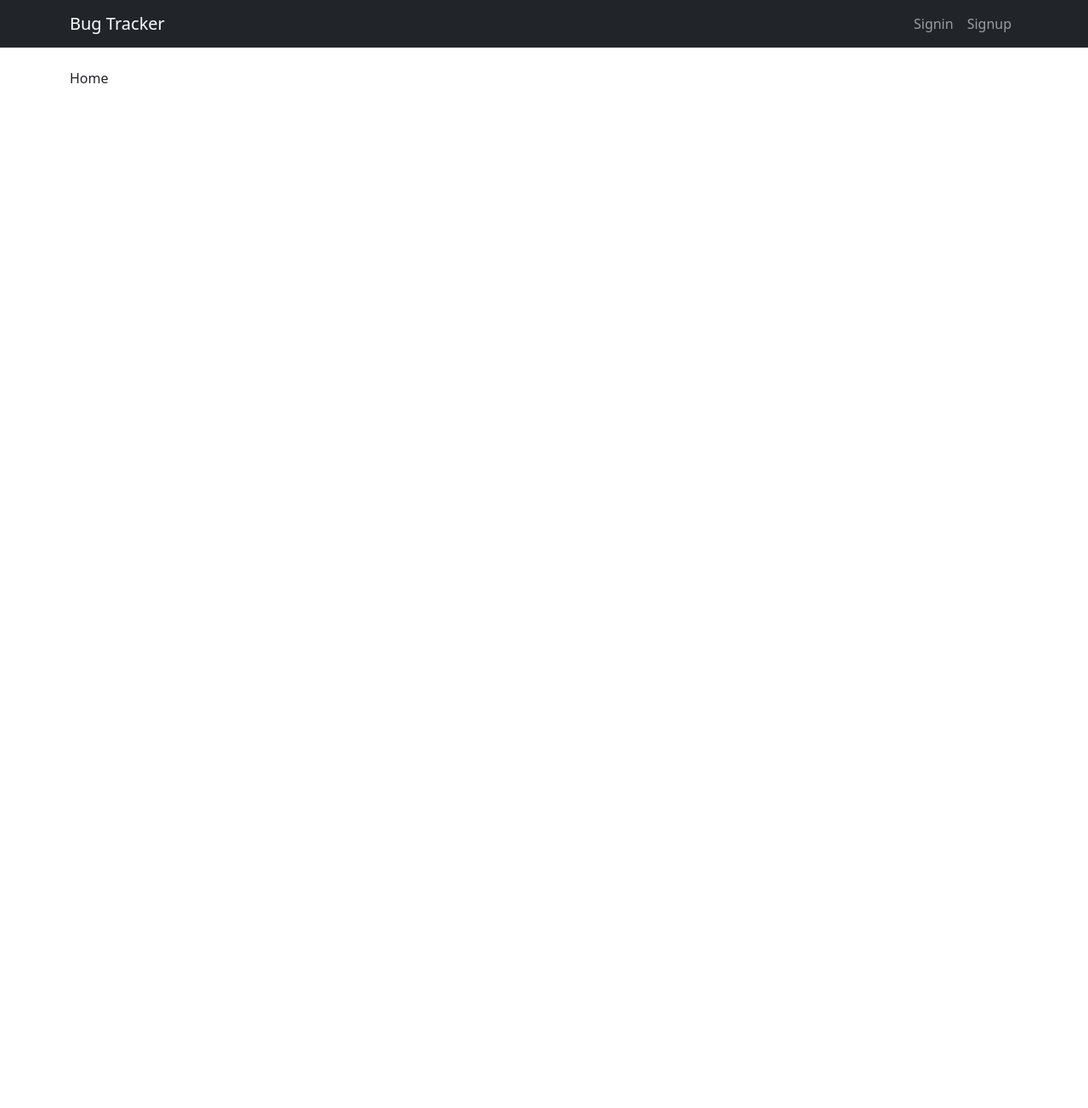
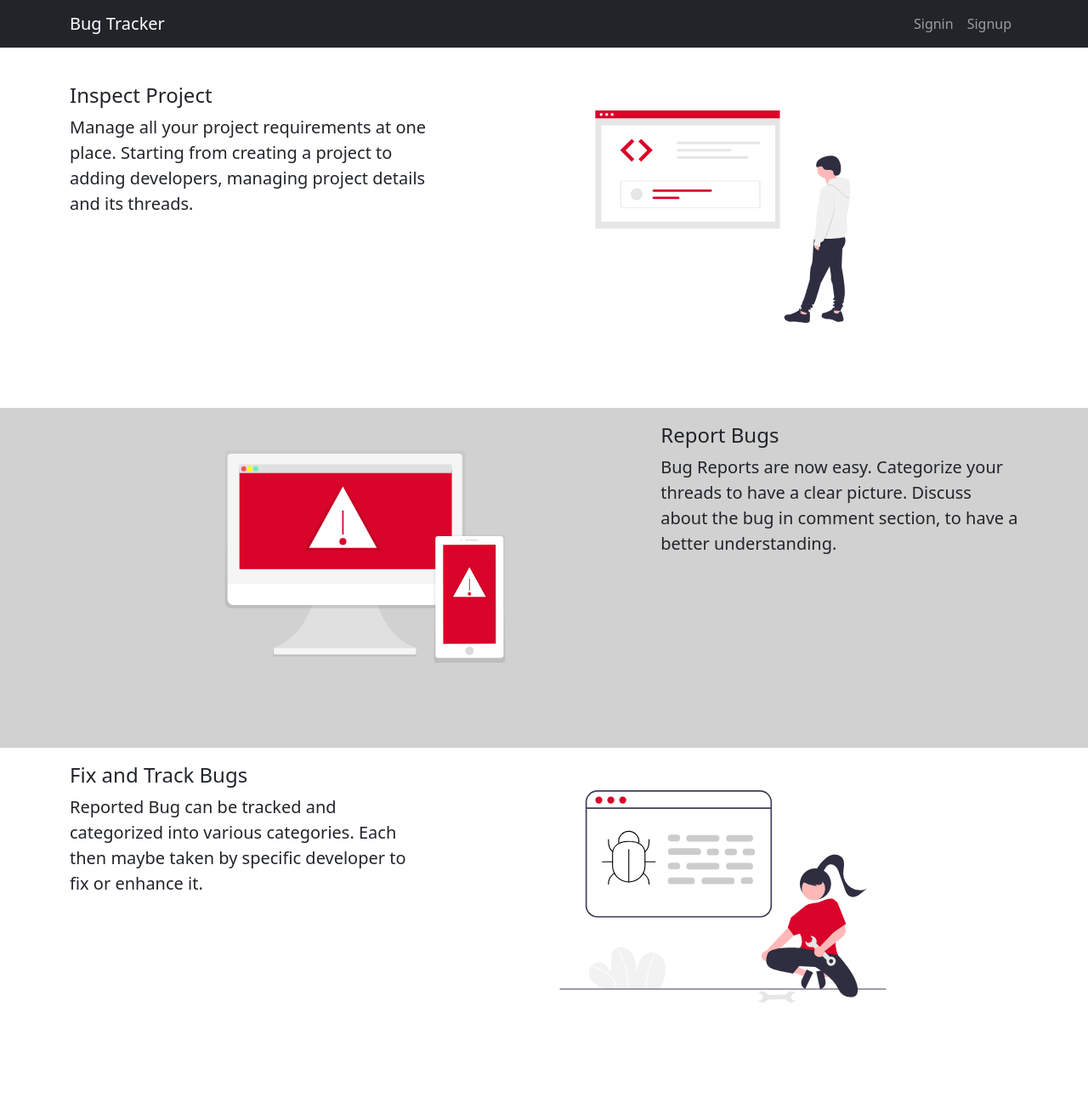
Before and after one commit to chintan1818/Bug-Traking, a Django app: page / in a window 1280 px wide. Shown: the whole page at 85% size. Before the commit the page ends 98 px from the top, so only its background shows below. Run offline with Django 3.2, Linux system fonts and the light colour scheme; parts of the project's set-up code (start-up, migrations or seed data) failed here and were passed over; some libraries are stand-ins or nearby versions.

Commit message:
Finish Home page

```diff
--- a/adf_bug_tracker/views.py
+++ b/adf_bug_tracker/views.py
@@ -3,3 +3,6 @@ from django.shortcuts import render
 
 def home(request):
     return render(request, template_name='index.html')
+
+# Home, Open/close of bug (by project manager)
+# Bug type, (by PM, not Reporter)
--- /dev/null
+++ b/static/css/home.css
@@ -0,0 +1,27 @@
+.home-container {
+  background-color: #d1d1d1;
+}
+.home-container:nth-of-type(odd) {
+  background-color: #ffffff;
+}
+.home-item {
+  min-height: 50vh;
+  display: flex;
+  flex-direction: row;
+  justify-content: space-between;
+  padding: 18px 0px;
+}
+.home-container:nth-of-type(odd) .home-item {
+  flex-direction: row-reverse;
+}
+.home-img-container {
+  padding: 32px;
+  flex: 3;
+}
+.home-img {
+  width: 100%;
+  max-height: 250px;
+}
+.home-text {
+  flex: 2;
+}
--- a/templates/base.html
+++ b/templates/base.html
@@ -6,6 +6,7 @@
   <meta http-equiv="X-UA-Compatible" content="IE=edge">
   <meta name="viewport" content="width=device-width, initial-scale=1.0">
   <link rel="stylesheet" href="{% static 'css/bootstrap.min.css' %}" />
+  <link rel="stylesheet" href="{% static 'css/home.css' %}" />
   <link rel="stylesheet" href="https://cdn.jsdelivr.net/npm/bootstrap-icons@1.6.0/font/bootstrap-icons.css">
   <script src="{% static 'js/bootstrap.bundle.min.js' %}"></script>
   {% block title %}
@@ -19,7 +20,7 @@
   {% block messages %}
 
   {% endblock %}
-  <div class="container py-4 flex-fill">
+  <div {% if request.path == '/'%} class="py-4 flex-fill" {% else %} class="container flex-fill py-4" {% endif %}>
     {% block content %}
     {% endblock content %}
   </div>
--- a/templates/index.html
+++ b/templates/index.html
@@ -1,7 +1,46 @@
 {% extends 'base.html' %}
+{% load static %}
 {% block title %}
   <title>Bug Tracker</title>
 {% endblock title %}
 {% block content %}
-  Home
+  <div class="home-container">
+    <div class="container">
+      <div class="home-item">
+        <div class="home-img-container">
+          <img alt="Code Inspection" src="{% static 'images/code_inspection_1.svg' %}" class="home-img" />
+        </div>
+        <div class="home-text fs-5">
+          <h4>Inspect Project</h4>
+          Manage all your project requirements at one place. Starting from creating a project to adding developers, managing project details and its threads.
+        </div>
+      </div>
+    </div>
+  </div>
+  <div class="home-container">
+    <div class="container">
+      <div class="home-item">
+        <div class="home-img-container">
+          <img alt="Bug Report" src="{% static 'images/bug_report_2.svg' %}" class="home-img"/>
+        </div>
+        <div class="home-text fs-5">
+          <h4>Report Bugs </h4>
+          Bug Reports are now easy. Categorize your threads to have a clear picture. Discuss about the bug in comment section, to have a better understanding.
+        </div>
+      </div>
+    </div>
+  </div>
+  <div class="home-container">
+    <div class="container">
+      <div class="home-item">
+        <div class="home-img-container">
+          <img alt="Fixing Bugs" src="{% static 'images/fixing_bugs_3.svg' %}" class="home-img"/>
+        </div>
+        <div class="home-text fs-5">
+          <h4>Fix and Track Bugs</h4>
+          Reported Bug can be tracked and categorized into various categories. Each then maybe taken by specific developer to fix or enhance it.
+        </div>
+      </div>
+    </div>
+  </div>
 {% endblock content %}
--- a/templates/nav.html
+++ b/templates/nav.html
@@ -23,9 +23,6 @@
           </a>
            <ul class="dropdown-menu dropdown-menu-dark" aria-labelledby="userNavbar">
             <li>
-              <a class="dropdown-item" href="#">Profile</a>
-            </li>
-            <li>
               <a class="dropdown-item" href="{% url 'auth:signout' %}">Logout</a>
             </li>
           </ul>
```
Also changed, not shown: db.sqlite3, static/images/bug_report_2.svg (added), static/images/code_inspection_1.svg (added), static/images/fixing_bugs_3.svg (added).
